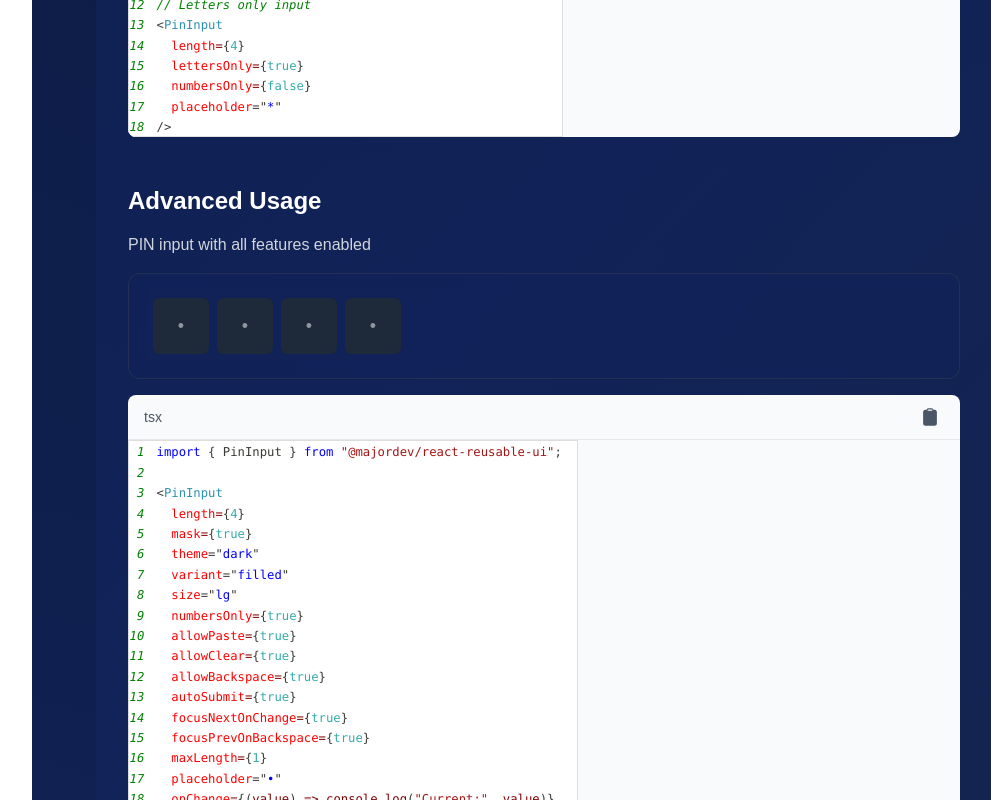
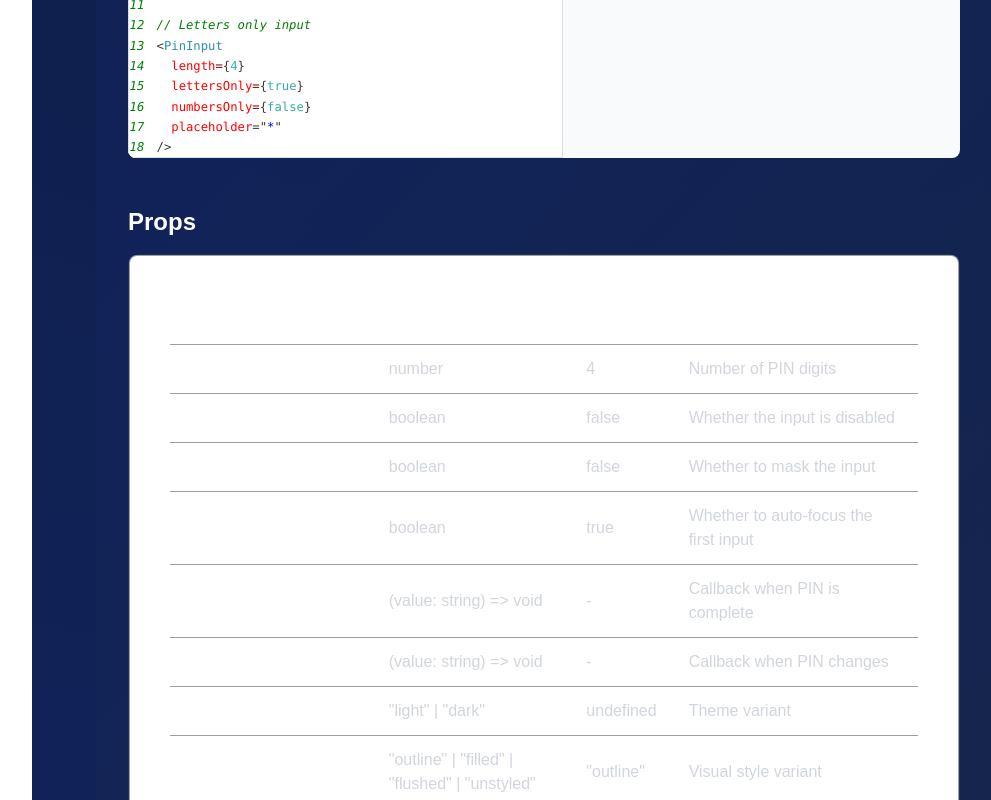
Before and after one commit to majortyga/react-reusable-ui, a Next.js app: page /docs/pininput in a window 1280 px wide. Shown: the part 4320-5120 px from the top of the page, without its empty margins (224-1215 px from the left). Built offline with nearby package versions, Linux system fonts and the light colour scheme.

Commit message:
Fixed Bugs

```diff
--- a/package.json
+++ b/package.json
@@ -1,6 +1,6 @@
 {
   "name": "@majordev/react-reusable-ui",
-  "version": "0.2.61",
+  "version": "0.2.62",
   "main": "dist/index.js",
   "types": "dist/index.d.ts",
   "files": [
--- a/src/app/docs/hooks/use-media-query/page.tsx
+++ b/src/app/docs/hooks/use-media-query/page.tsx
@@ -60,7 +60,7 @@ export default function UseMediaQueryDocs() {
           </div>
         </Card>
         <CodeBlock
-          code={`import { useMediaQuery, devices } from "@/hooks/useMediaQuery";
+          code={`import { useMediaQuery, devices } from "@majordev/react-reusable-ui";
 
 function MyComponent() {
   const isMobile = useMediaQuery(devices.mobile);
@@ -110,7 +110,7 @@ function MyComponent() {
           </div>
         </Card>
         <CodeBlock
-          code={`import { useMediaQuery, breakpoints } from "@/hooks/useMediaQuery";
+          code={`import { useMediaQuery, breakpoints } from "@majordev/react-reusable-ui";
 
 function MyComponent() {
   const isSmall = useMediaQuery(breakpoints.sm);
--- a/src/app/docs/hooks/use-toast/page.tsx
+++ b/src/app/docs/hooks/use-toast/page.tsx
@@ -57,8 +57,8 @@ export default function UseToastDocs() {
           </div>
         </Card>
         <CodeBlock
-          code={`import { useToast } from "@/hooks/useToast";
-import Toast from "@/components/Toast/Toast";
+          code={`import { useToast } from "@majordev/react-reusable-ui";
+import {Toast} from "@majordev/react-reusable-ui";
 
 function MyComponent() {
   const { toasts, showToast, removeToast } = useToast();
--- a/src/app/docs/page.tsx
+++ b/src/app/docs/page.tsx
@@ -67,6 +67,7 @@ const categories = [
       "list",
       "modal",
       "pagination",
+      "pininput",
       "popover",
       "progress",
       "rating",
--- a/src/app/docs/pininput/page.tsx
+++ b/src/app/docs/pininput/page.tsx
@@ -141,6 +141,7 @@ const PinInputDocs = () => {
           <PinInput
             mask={true}
             onChange={(value) => setMaskedPin(value)}
+            numbersOnly={true}
             onComplete={(value) => console.log("Complete:", value)}
           />
         </div>
@@ -150,6 +151,7 @@ const PinInputDocs = () => {
 <PinInput
   mask={true}
   onChange={(value) => console.log(value)}
+  numbersOnly={true}
   onComplete={(value) => console.log("Complete:", value)}
 />`}
           language="tsx"
@@ -258,59 +260,6 @@ const PinInputDocs = () => {
   lettersOnly={true}
   numbersOnly={false}
   placeholder="*"
-/>`}
-          language="tsx"
-        />
-      </section>
-
-      {/* Advanced Usage */}
-      <section className="space-y-4">
-        <h2 className="text-2xl font-semibold text-white">Advanced Usage</h2>
-        <p className="text-gray-300">PIN input with all features enabled</p>
-        <div className="bg-[#11235a]/50 backdrop-blur-sm rounded-xl p-6 border border-gray-700/50">
-          <PinInput
-            length={4}
-            mask={true}
-            theme="dark"
-            variant="filled"
-            size="lg"
-            numbersOnly={true}
-            allowPaste={true}
-            allowClear={true}
-            allowBackspace={true}
-            autoSubmit={true}
-            focusNextOnChange={true}
-            focusPrevOnBackspace={true}
-            maxLength={1}
-            placeholder="•"
-            onChange={(value) => console.log("Current:", value)}
-            onComplete={(value) => console.log("Complete:", value)}
-            wrapperClassName="pin-wrapper"
-            inputClassName="pin-digit"
-          />
-        </div>
-        <CodeBlock
-          code={`import { PinInput } from "@majordev/react-reusable-ui";
-
-<PinInput
-  length={4}
-  mask={true}
-  theme="dark"
-  variant="filled"
-  size="lg"
-  numbersOnly={true}
-  allowPaste={true}
-  allowClear={true}
-  allowBackspace={true}
-  autoSubmit={true}
-  focusNextOnChange={true}
-  focusPrevOnBackspace={true}
-  maxLength={1}
-  placeholder="•"
-  onChange={(value) => console.log("Current:", value)}
-  onComplete={(value) => console.log("Complete:", value)}
-  wrapperClassName="pin-wrapper"
-  inputClassName="pin-digit"
 />`}
           language="tsx"
         />
--- a/src/components/Carousel/Carousel.tsx
+++ b/src/components/Carousel/Carousel.tsx
@@ -195,7 +195,7 @@ const Carousel: React.FC<CarouselProps> = ({
 
   const getThumbnailClasses = () => {
     const baseClasses =
-      "flex gap-2 p-2 overflow-hidden max-w-[80vw] md:max-w-auto justify-center items-center";
+      "flex gap-2 p-2 overflow-hidden max-w-[84vw] md:max-w-auto";
     switch (thumbnailPosition) {
       case "top":
         return `${baseClasses} flex-row mb-2`;
--- a/src/hooks/useMediaQuery.ts
+++ b/src/hooks/useMediaQuery.ts
@@ -1,4 +1,10 @@
 import { useState, useEffect } from "react";
+
+export type BreakpointKey = keyof typeof breakpoints;
+export type DeviceKey = keyof typeof devices;
+
+export type BreakpointQuery = (typeof breakpoints)[BreakpointKey];
+export type DeviceQuery = (typeof devices)[DeviceKey];
 
 export const useMediaQuery = (query: string): boolean => {
   const [matches, setMatches] = useState<boolean>(false);
--- a/src/index.ts
+++ b/src/index.ts
@@ -25,6 +25,8 @@ export { default as TagInput } from "./components/TagInput/TagInput";
 export { default as Timeline } from "./components/Timeline/Timeline";
 export { default as Toast } from "./components/Toast/Toast";
 export { default as ToastContainer } from "./components/Toast/ToastContainer";
+export { useToast } from "./hooks/useToast";
+export { useMediaQuery, breakpoints } from "./hooks/useMediaQuery";
 export { default as Tooltip } from "./components/Tooltip/Tooltip";
 export { default as Upload } from "./components/Upload/Upload";
 export { default as Tabs } from "./components/Tabs/Tabs";
@@ -66,6 +68,13 @@ export type { StepperProps } from "./components/Stepper/Stepper";
 export type { TagInputProps } from "./components/TagInput/TagInput";
 export type { TimelineProps } from "./components/Timeline/Timeline";
 export type { ToastProps } from "./components/Toast/Toast";
+export type { UseToastReturn, ToastType } from "./hooks/useToast";
+export type {
+  BreakpointKey,
+  DeviceKey,
+  BreakpointQuery,
+  DeviceQuery,
+} from "./hooks/useMediaQuery";
 export type { ToastContainerProps } from "./components/Toast/ToastContainer";
 export type { TooltipProps } from "./components/Tooltip/Tooltip";
 export type { UploadProps } from "./components/Upload/Upload";
```
Also changed, not shown: 4 other files (tests, documents, lock files or other folders).
